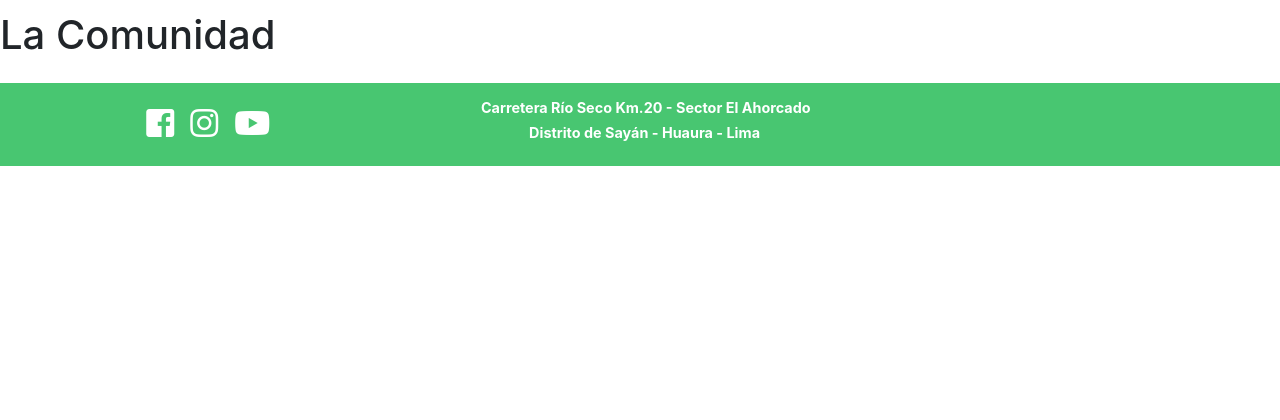
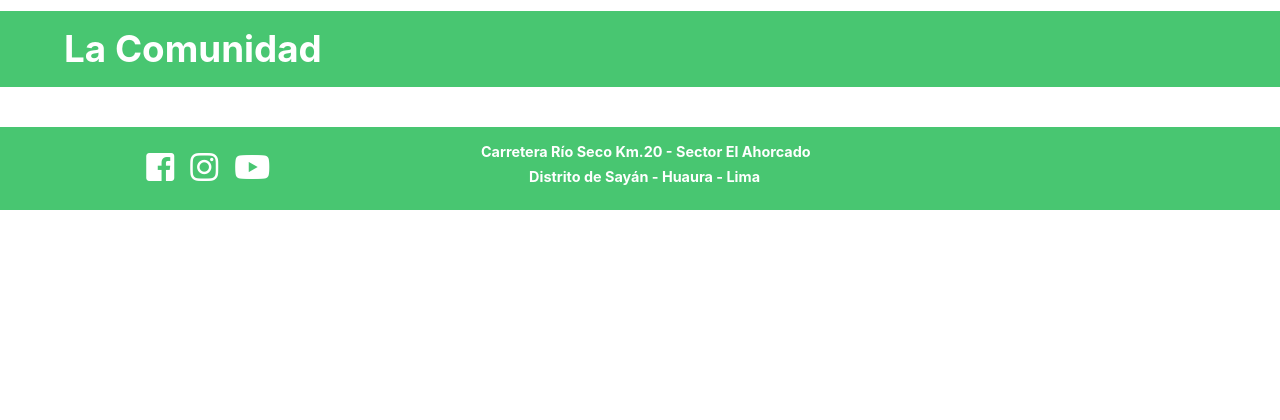
Before and after one commit to EparionaD/sayan, a Django app: template websayan/apps/web/templates/comunidad.html in a window 1280 px wide. Shown: the part 353-773 px from the top of the page. Run offline with Django 3.2, Linux system fonts and the light colour scheme; the template is opened without the code that fills it, so the values that code supplies are empty; some libraries are stand-ins or nearby versions.

Commit message:
cambios3

```diff
--- a/websayan/apps/web/models.py
+++ b/websayan/apps/web/models.py
@@ -4,6 +4,7 @@ class Comunidad(models.Model):
 
     titulo = models.CharField('Título', max_length=60)
     cuerpo = models.TextField('Descripción')
+    imagen = models.ImageField('Imagen', upload_to = 'comunidad', default='/media/sayan.jpg')
 
     class Meta:
         ordering = ['titulo']
--- a/websayan/apps/web/templates/comunidad.html
+++ b/websayan/apps/web/templates/comunidad.html
@@ -13,39 +13,30 @@
     <div class="titulos">
         <h1>La Comunidad</h1>
     </div>
-     <div class="container-fluid">
-        <div>
-            <ul class="nav nav-pills mb-3" id="pills-tab" role="tablist">
+    <div class="container-fluid div-comunidad">
+        <div class="row">
+            <div class="col-xl-12">
+                <ul class="nav nav-pills mb-3" id="pills-tab" role="tablist">
                 {% for comu1 in comu %}
                     <li class="nav-item">
-                        <a class="nav-link" id="pills-{{comu1.titulo}}-tab" data-toggle="pill" href="#pills-{{comu1.titulo}}" role="tab" aria-controls="pills-{{comu1.titulo}}" aria-selected="true">{{comu1.titulo}}</a>
+                        <a class="nav-link link-comunidad" id="pills-{{comu1.titulo}}-tab" data-toggle="pill" href="#pills-{{comu1.titulo}}" role="tab" aria-controls="pills-{{comu1.titulo}}" aria-selected="true">{{comu1.titulo}}</a>
                     </li>
                 {% endfor %}
-                <!--<li class="nav-item">
-                    <a class="nav-link active" id="pills-Ubicación-tab" data-toggle="pill" href="#pills-Ubicación" role="tab" aria-controls="pills-Ubicación" aria-selected="true">Ubicación</a>
-                </li>
-                <li class="nav-item">
-                    <a class="nav-link" id="pills-profile-tab" data-toggle="pill" href="#pills-profile" role="tab" aria-controls="pills-profile" aria-selected="false">Historia</a>
-                </li>
-                <li class="nav-item">
-                    <a class="nav-link" id="pills-contact-tab" data-toggle="pill" href="#pills-contact" role="tab" aria-controls="pills-contact" aria-selected="false">Reconocimiento</a>
-                </li>-->
-            </ul>
-            <div class="tab-content" id="pills-tabContent">
+                </ul>
+                <div class="tab-content" id="pills-tabContent">
                 {% for comu2 in comu %}
                     <div class="tab-pane fade show" id="pills-{{comu2.titulo}}" role="tabpanel" aria-labelledby="pills-{{comu2.titulo}}-tab">
-                        <p>{{comu2.cuerpo}}</p>
+                        <div class="row">
+                            <div class="col-xl-6">
+                                <p>{{comu2.cuerpo}}</p>
+                            </div>
+                            <div class="col-xl-6 imagen-comunidad">
+                                <img src="{{comu2.imagen.url}}" alt="">
+                            </div>
+                        </div>
                     </div>
                 {% endfor %}
-              <!--<div class="tab-pane fade show active" id="pills-Ubicación" role="tabpanel" aria-labelledby="pills-Ubicación-tab">
-                  Ubicación
-              </div>
-              <div class="tab-pane fade" id="pills-profile" role="tabpanel" aria-labelledby="pills-profile-tab">
-                  historia
-              </div>
-              <div class="tab-pane fade" id="pills-contact" role="tabpanel" aria-labelledby="pills-contact-tab">
-                  reconocimiento
-              </div>-->
+                </div>
             </div>
         </div>
     </div>
--- a/websayan/static/css/sayan.css
+++ b/websayan/static/css/sayan.css
@@ -70,7 +70,7 @@
         justify-content: center;
     }
     .logo img{
-        height: 80%;
+        height: 90%;
     }
     .inicio{
         margin-top: 2rem;
@@ -167,6 +167,32 @@
     }
     .sociales a:hover{
         color: black;
+    }
+    .titulos{
+        background: #48c671;
+    }
+    .titulos h1{
+        padding: 1rem 1rem 1rem 5%;
+        font-size: 2.3rem;
+        font-weight: bold;
+        color: white;
+    }
+    .div-comunidad{
+        margin-bottom: 1rem;
+    }
+    .imagen-comunidad img{
+        height: 100%;
+        width: 100%;
+        object-fit: contain;
+    }
+    .link-comunidad{
+        color: #48c671;
+    }
+    .link-comunidad:hover{
+        color: black;
+    }
+    .link-comunidad.active{
+        background-color: #48c671 !important;
     }
 }
 
```
Also changed, not shown: websayan/apps/web/migrations/0004_auto_20180502_2129.py (added).
